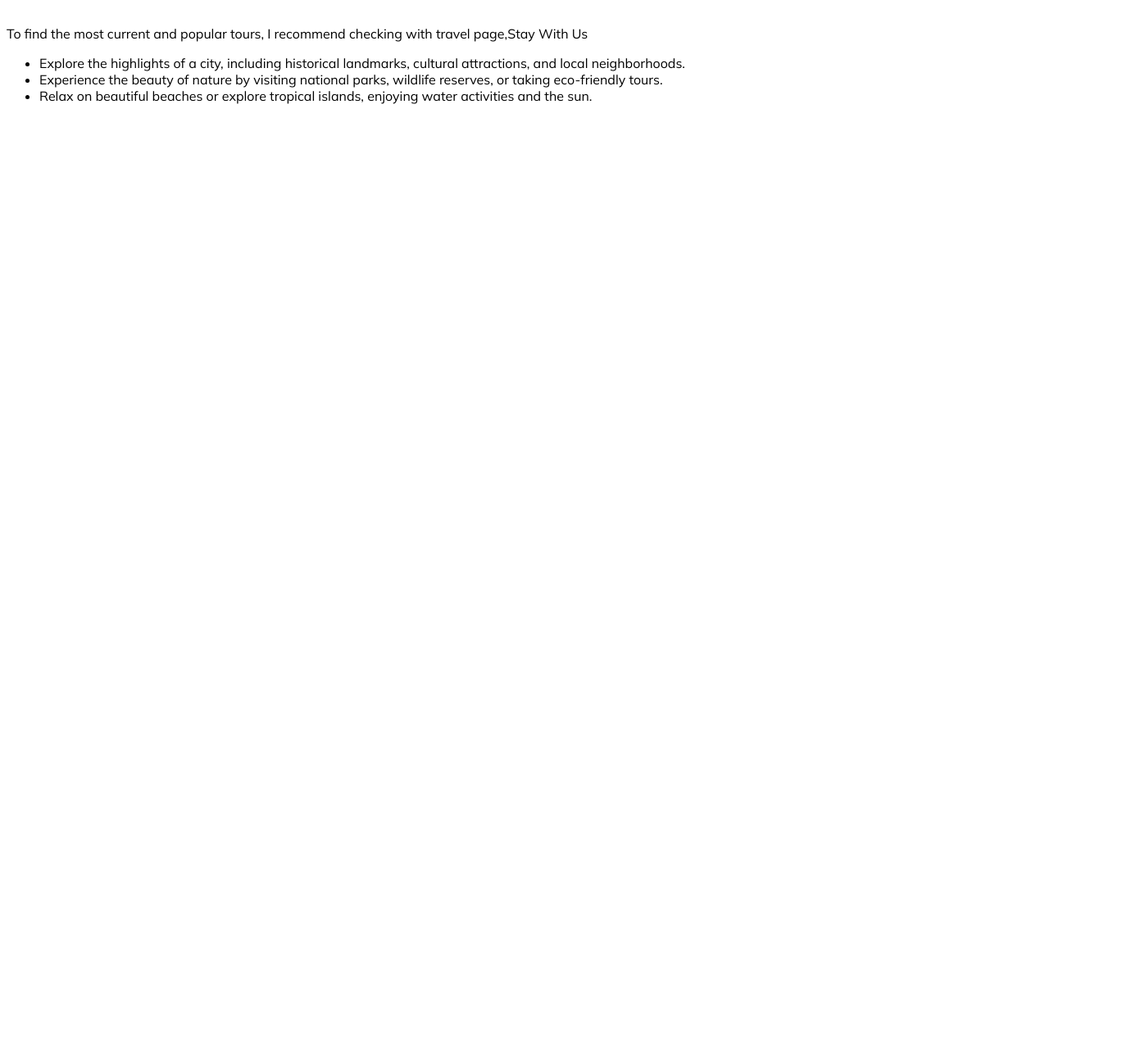
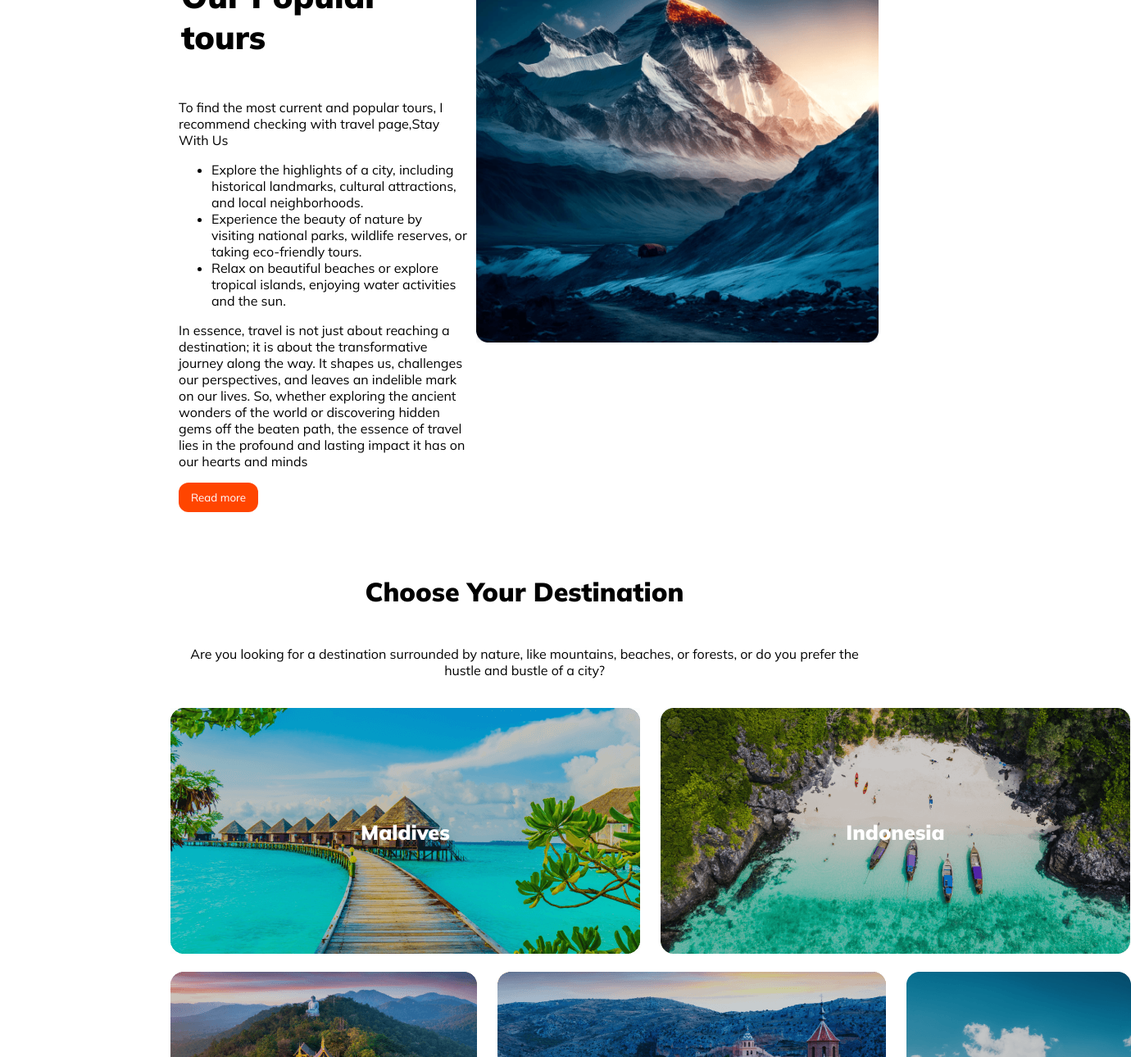
Before and after one commit to Junaeid11/b9-a2, a plain HTML site: page index.html in a window 1280 px wide. Shown: the part 763-2053 px from the top of the page at 82% size, 1380 px wide, since content can reach past the window. Before the commit the page ends 906 px from the top, so only its background shows below. Drawn offline with Linux system fonts and the light colour scheme.

Commit message:
now time to add third attempt

```diff
--- a/index.html
+++ b/index.html
@@ -48,6 +48,7 @@
          </div>
         </div>
        <div class="popular">
+          <div class="tour-1">
             <h1>Our Popular tours</h1>
             <p>To find the most current and popular tours, I recommend checking with travel page,Stay With Us</p>
             <ul>
@@ -55,7 +56,34 @@
                 <li>Experience the beauty of nature by visiting national parks, wildlife reserves, or taking eco-friendly tours.</li>
                 <li>Relax on beautiful beaches or explore tropical islands, enjoying water activities and the sun.</li>
             </ul>
-            <p></p>
+            <p>In essence, travel is not just about reaching a destination; it is about the transformative journey along the way. It shapes us, challenges our perspectives, and leaves an indelible mark on our lives. So, whether exploring the ancient wonders of the world or discovering hidden gems off the beaten path, the essence of travel lies in the profound and lasting impact it has on our hearts and minds</p>
+            <button class="btn">Read more</button>
+          </div>
+          <img src="./Images/Rectangle 4.png" alt="">
+        </div>
+        <div class="destination">
+            <div class="desti"><h1>Choose Your Destination</h1>
+            <p>Are you looking for a destination surrounded by nature, like mountains, beaches, or forests, or do you prefer the hustle and bustle of a city?</p></div>
+        </div>
+       <div class="frow">
+                <div class="fas"><img src="./Images/Rectangle 5.png" alt=""> <div class="cent">Maldives</div>
+            </div>
+                <div class="fas"><img src="./Images/Rectangle 8.png" alt=""><div class="cent">Indonesia</div>
+                </div>
+
+        </div>
+        <div class="srow">
+           <div class="fas"> <img src="./Images/Rectangle 6.png" alt="">
+            <div class="cent">Srilanka</div></div>
+           <div class="fas">
+            <img src="./Images/Rectangle 7.png" alt="">
+            <div class="cent">North America</div>
+           </div>
+           <div class="fas"> <img src="./Images/Rectangle 9.png" alt=""> <div class="cent">Kashmir</div></div>
+        </div>
+        <div class="trow">
+          <div class="fas">  <img src="./Images/Rectangle 11.png" alt=""> <div class="cent">Bangladesh</div></div>
+            <div class="fas"><img src="./Images/Rectangle 10.png" alt=""> <div class="cent">Bandarban</div></div>
         </div>
     </main>
     <footer></footer>
--- a/style.css
+++ b/style.css
@@ -72,3 +72,57 @@ nav ul{
     color: white;
     background-color: orangered;
 }
+.popular{
+    display: flex;
+    padding: 20px 200px;
+}
+.popular img{
+    height: 500px;
+    width: 500px;
+
+}
+.popular .tour-1{
+    padding: 0 auto;
+    margin: 0 10px;
+    text-align: left;
+    ;
+}
+.tour-1 h1{
+    font-size: 40px;
+    padding: 0 auto;
+}
+.btn:hover{
+    cursor:pointer;
+}
+nav li:hover{
+    cursor: pointer;
+}
+.desti{
+    align-items: center;
+    text-align: center;
+}
+.destination{
+    padding: 10px 200px;
+    align-items: center;
+
+}
+.frow,.srow,.trow{
+    padding: 10px 200px;
+    gap: 25px;
+     display: flex;
+      justify-content: space-evenly;
+    }
+
+.cent{
+        position: absolute;
+        font-size: 25px;
+        top: 50%;
+        left: 50%;
+        transform: translate(-50%, -50%);
+    }
+
+.fas{
+        position: relative;
+        text-align: center;
+        color: white;
+      }
```
